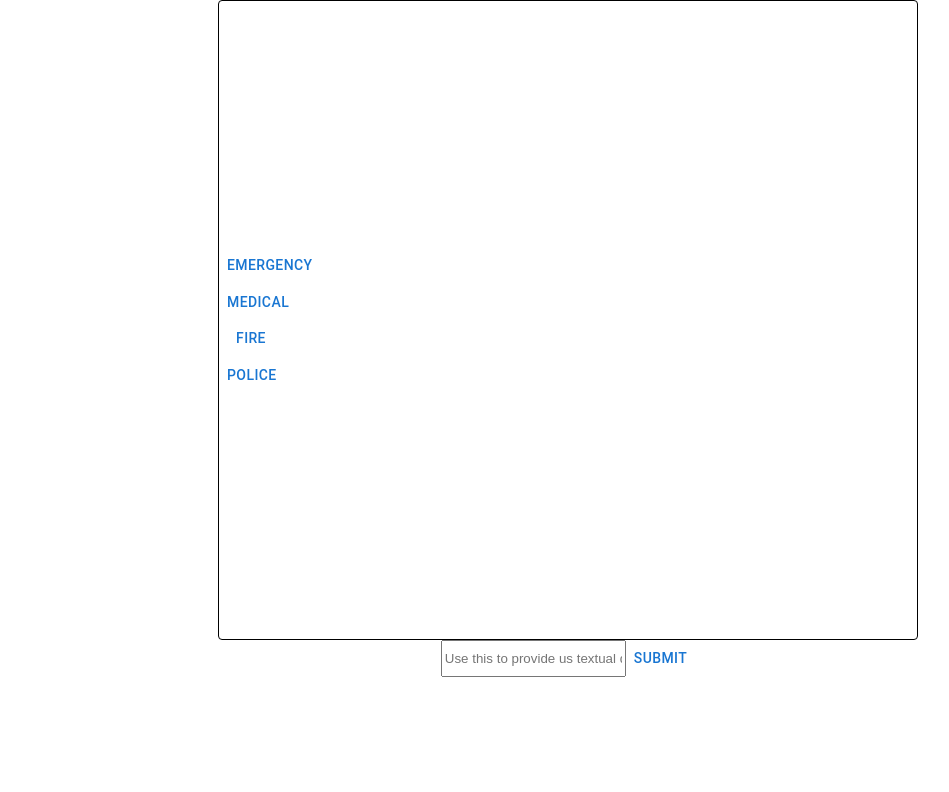
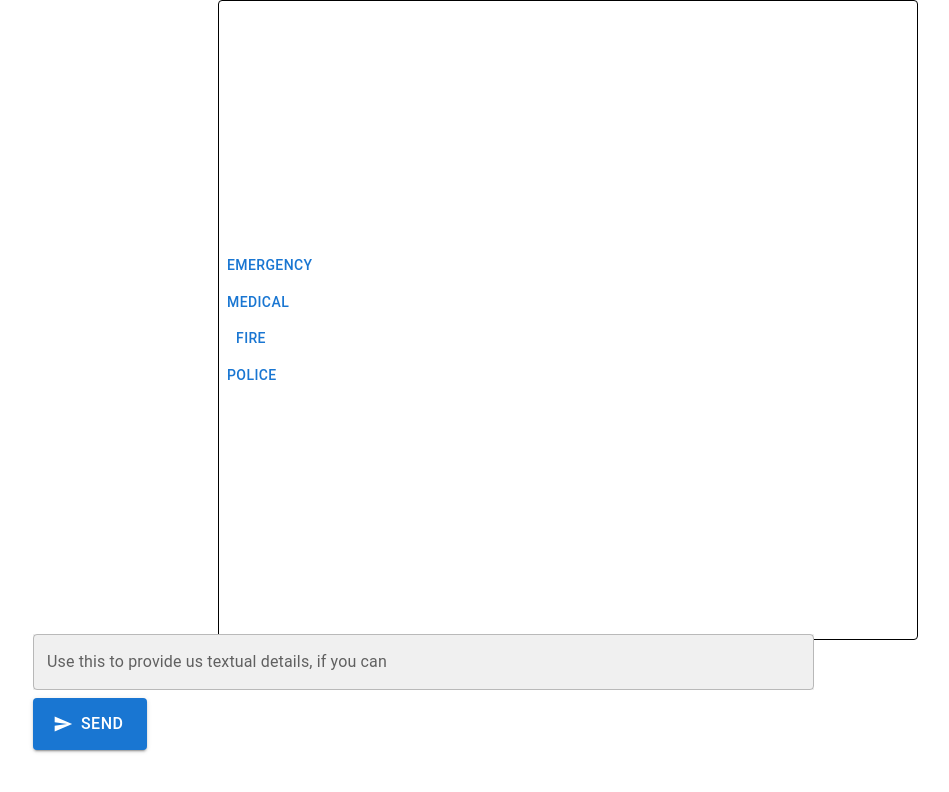
Before and after one commit to ashnakhetan/accessos-chatbot, a React (Create React App) app in the folder frontend/: page / in a window 1280 px wide. Shown: the top 792 px of the page, without its empty margins (72-1021 px from the left). Built offline with nearby package versions, Linux system fonts and the light colour scheme.

Commit message:
update 2:24

```diff
--- a/frontend/package.json
+++ b/frontend/package.json
@@ -5,6 +5,7 @@
   "dependencies": {
     "@emotion/react": "^11.11.4",
     "@emotion/styled": "^11.11.5",
+    "@mui/icons-material": "^5.15.15",
     "@mui/material": "^5.15.15",
     "@testing-library/jest-dom": "^5.17.0",
     "@testing-library/react": "^13.4.0",
--- a/frontend/src/App.js
+++ b/frontend/src/App.js
@@ -123,7 +123,7 @@ function App() {
         <Selection emoji="🚔" text="Police" onSelect={onSelect} />
         {/* </Selection> */}
       </Grid>
-      <Grid item>
+      <Grid item sx={{ position: "absolute", bottom: 50, left: 105 }}>
         <InputBar
           placeholder="Use this to provide us textual details, if you can"
           onSubmit={onMessageSubmit}
--- a/frontend/src/components/InputBar.js
+++ b/frontend/src/components/InputBar.js
@@ -1,17 +1,67 @@
-import { Grid, Typography } from "@mui/material";
+
+
+// import { Grid, Typography, TextField } from "@mui/material";
+// import Button from "@mui/material/Button";
+// import SendIcon from "@mui/icons-material/Send";
+
+// const InputBar = ({ placeholder, onChange, onSubmit }) => {
+//   return (
+//     <Grid container spacing={1} alignItems="left" style={{ width: "200%" }}>
+//       <Grid item alignItems = "left" style={{ width: "100%" }}>
+//         <TextField
+//           label={placeholder}
+//           variant="outlined"
+//           fullWidth
+//           onChange={onChange}
+//           sx={{ backgroundColor: "##D3D3D3" }}
+//         />
+//       </Grid>
+//       <Grid item alignItems = "left" style={{ width: "100%" }}>
+//         <Button
+//           variant="contained"
+//           color="primary"
+//           startIcon={<SendIcon style={{ color: "##eeeeee" }}  />}
+//           onClick={onSubmit}
+//         >
+//           Send
+//         </Button>
+//       </Grid>
+//     </Grid>
+//   );
+// };
+
+// export default InputBar;
+
+import { Grid, Typography, TextField } from "@mui/material";
 import Button from "@mui/material/Button";
+import SendIcon from "@mui/icons-material/Send";
 
 const InputBar = ({ placeholder, onChange, onSubmit }) => {
   return (
-    <Grid container>
-      <input placeholder={placeholder} onChange={onChange} />
-      <Button onClick={onSubmit}>Submit</Button>
+    <Grid container spacing={1} alignItems="center" style={{ paddingLeft: "0px" , width: "213%" }}>
+      <Grid item style={{ width: "100%" }}>
+        <TextField
+          label={placeholder}
+          variant="outlined"
+          fullWidth
+          onChange={onChange}
+          sx={{ backgroundColor: "#f0f0f0" }} // Set background color here
+          style={{ marginLeft: 0 }} // Set left margin to 0 to start at the very left
+        />
+      </Grid>
+      <Grid item alignItems = "center">
+        <Button
+          variant="contained"
+          color="primary"
+          startIcon={<SendIcon />}
+          onClick={onSubmit}
+          sx={{ fontSize: "1rem", padding: "12px 24px" }}
+        >
+          Send
+        </Button>
+      </Grid>
     </Grid>
   );
 };
 
-// make this prettier:
-// make the submit button a send icon
-// This is the modification I did.
-
 export default InputBar;
```
Also changed, not shown: 1 other file (tests, documents, lock files or other folders).
